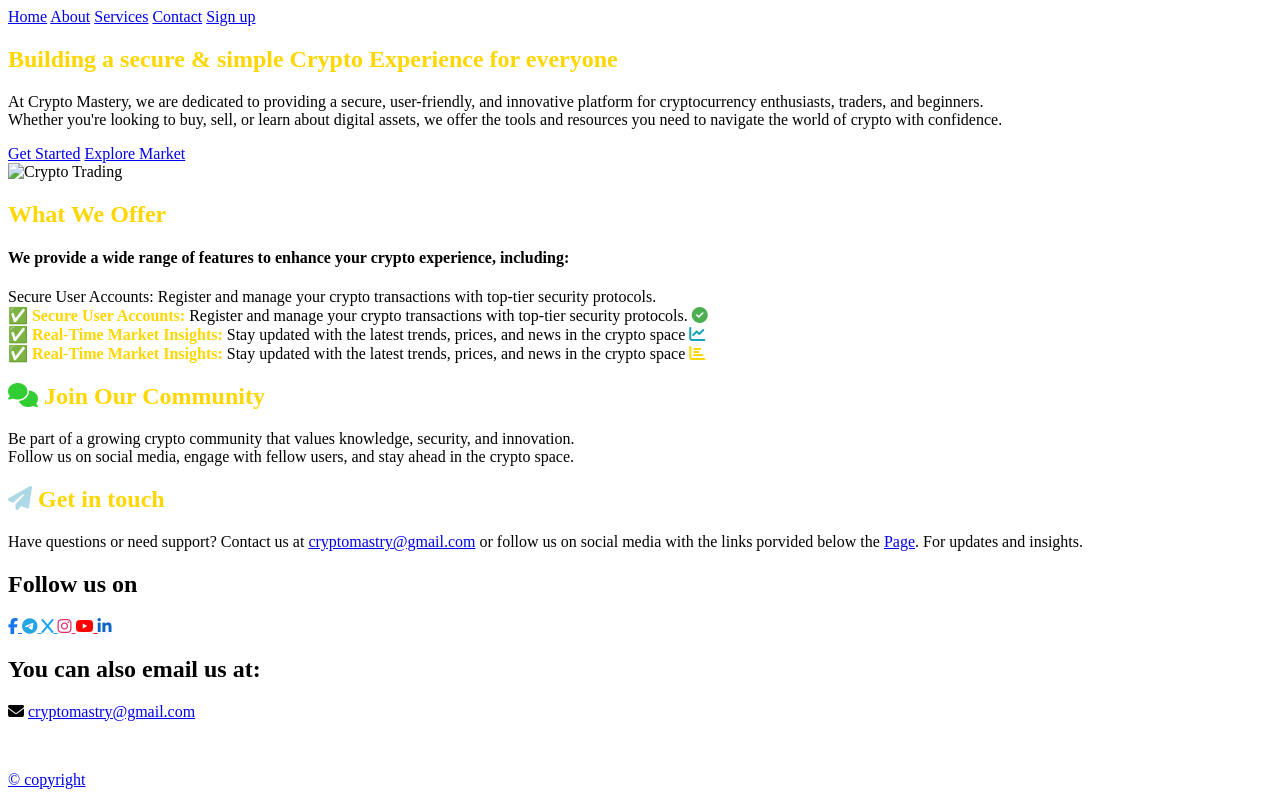
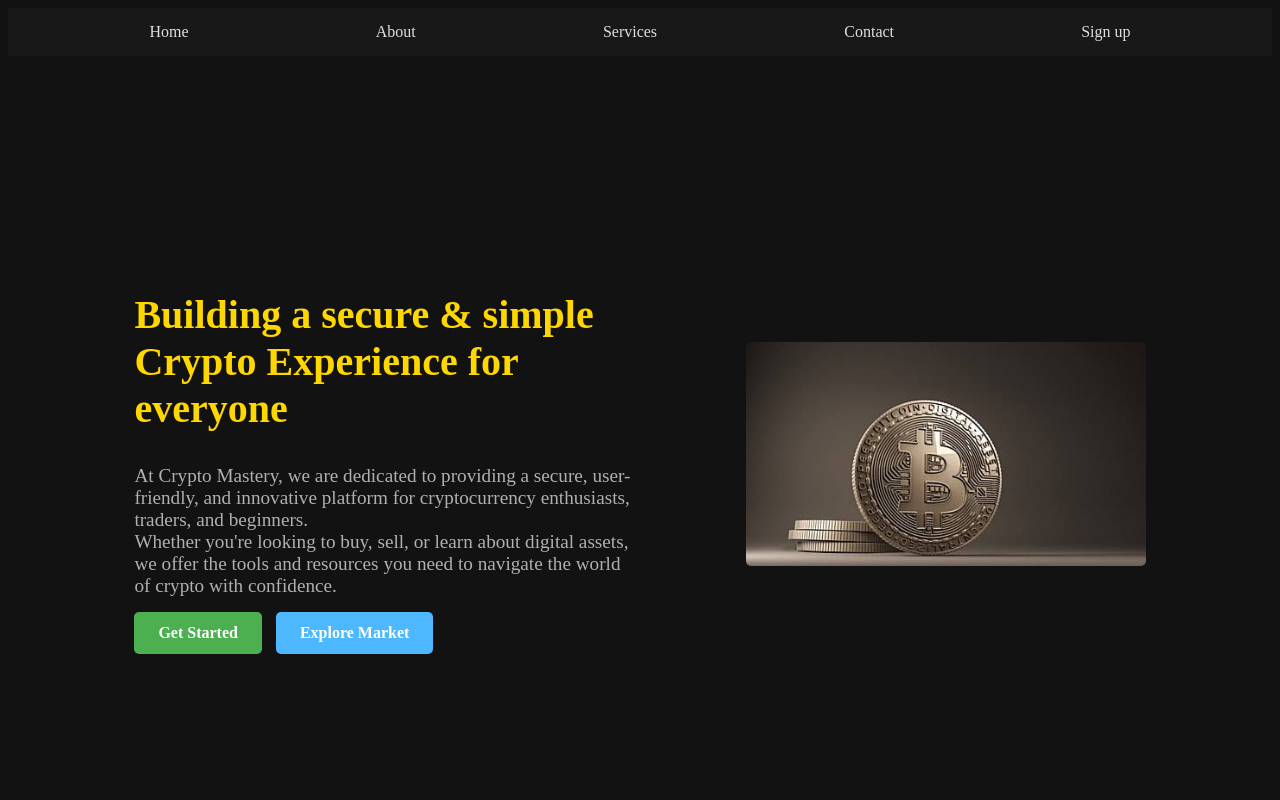
Before and after one commit to FlaskNinja/crypto-program, a plain HTML site: page CRYPTO MASTERY PROGRAM/about.html in a window 1280 px wide. Shown: the top 800 px of the page. Drawn offline with Linux system fonts and the light colour scheme; the site is published under a folder, as on GitHub Pages, so addresses that start at the root find nothing.

Commit message:
about.html

```diff
--- a/CRYPTO MASTERY PROGRAM/about.html
+++ b/CRYPTO MASTERY PROGRAM/about.html
@@ -4,9 +4,8 @@
     <meta charset="UTF-8">
     <meta name="viewport" content="width=device-width, initial-scale=1">
     <script src="https://kit.fontawesome.com/376a6ce090.js" crossorigin="anonymous">    </script>
-    <link rel="stylesheet" href="/static/main.css">
-    <script src="/main.js"></script>
-    <link rel="shortcut icon" href="/img/bitcoin-2.jpeg" type="image/x-icon">
+    <link rel="stylesheet" href="static/main.css">
+    <link rel="shortcut icon" href="img/bitcoin-2.jpeg" type="image/x-icon">
     <title>Crypto Mastery - About Us</title>
 </head>
 <body>
@@ -31,7 +30,7 @@
                 </div>
         </div>
         <div class="hero-image">
-            <img src="/img/bitcoin-1.jpeg" alt="Crypto Trading">
+            <img src="img/bitcoin-1.jpeg" alt="Crypto Trading">
         </div>
     </section>
 
```
